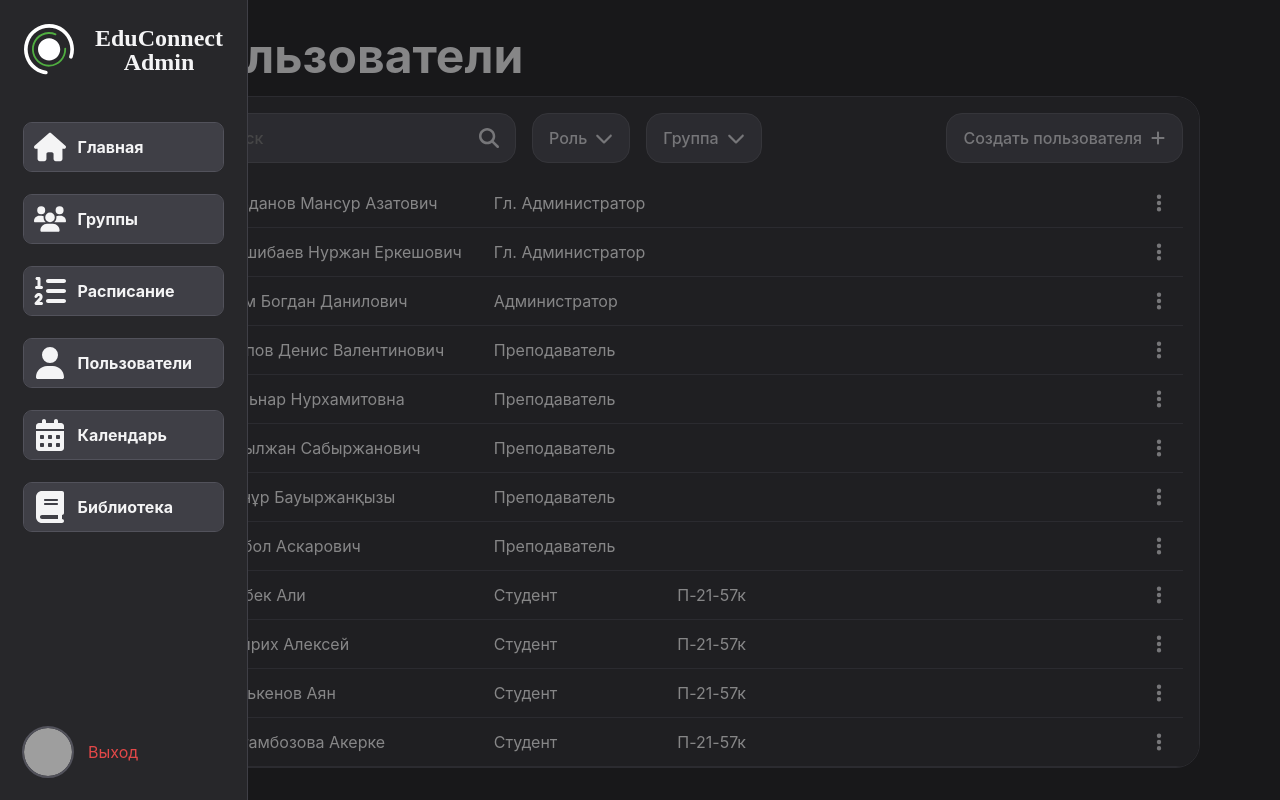
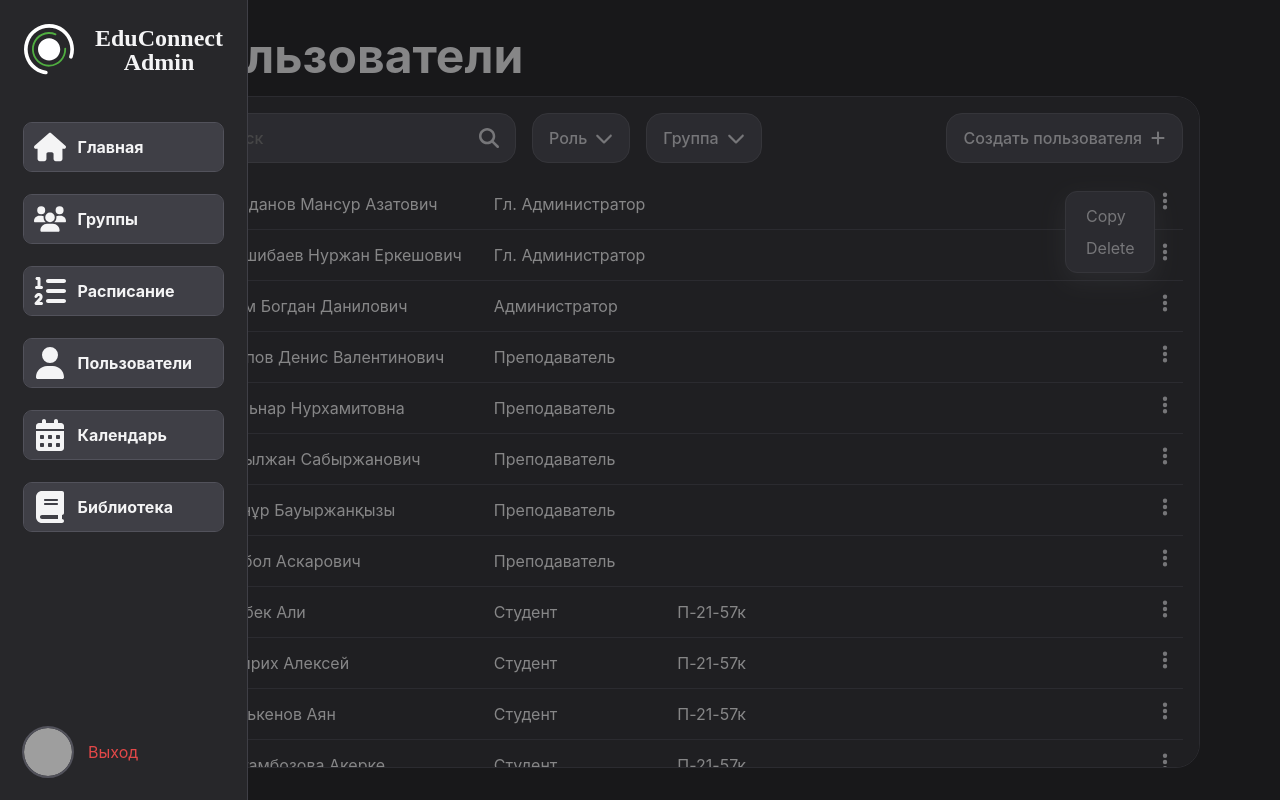
Before and after one commit to semperprimum/educonnect-admin, a Vue app: page /users in a window 1280 px wide. Both pictures are taken after a click on the button 1159 px from the left and 203 px from the top of the page. Built offline with nearby package versions, Linux system fonts and the light colour scheme; grey boxes are pictures that could not be loaded.

Commit message:
add ElipsisMenu.vue component

```diff
--- a/package.json
+++ b/package.json
@@ -11,6 +11,7 @@
   "dependencies": {
     "@fontsource-variable/inter": "^5.0.17",
     "@fontsource-variable/nunito": "^5.0.18",
+    "@popperjs/core": "^2.11.8",
     "@vueuse/core": "^10.9.0",
     "vue": "^3.4.27",
     "vue-router": "^4.3.0"
--- /dev/null
+++ b/src/components/ui/ElipsisMenu.vue
@@ -0,0 +1,136 @@
+<template>
+  <div
+    ref="menuContainer"
+    class="menu"
+  >
+    <button
+      @click="toggleMenu"
+      ref="button"
+      class="menu__toggle"
+    >
+      <ElipsisVertical />
+    </button>
+
+    <div
+      v-if="isMenuVisible"
+      ref="menu"
+      class="menu__main"
+    >
+      <button
+        v-for="option in options"
+        class="menu__option-button"
+        @click="() => option.action()"
+      >
+        {{ option.name }}
+      </button>
+      <slot></slot>
+    </div>
+  </div>
+</template>
+
+<script setup>
+import ElipsisVertical from "@/assets/icons/ElipsisVertical.vue";
+import { ref, onBeforeUnmount, nextTick } from "vue";
+import { createPopper } from "@popperjs/core";
+import { onClickOutside } from "@vueuse/core";
+
+const props = defineProps({
+  options: {
+    type: Array,
+    required: true,
+  },
+});
+
+const isMenuVisible = ref(false);
+const menuContainer = ref(null);
+const menu = ref(null);
+const button = ref(null);
+let popperInstance = null;
+
+const toggleMenu = () => {
+  isMenuVisible.value = !isMenuVisible.value;
+
+  if (isMenuVisible.value) {
+    // nextTick() нужен из-за v-if
+    nextTick(() => {
+      createPopperInstance();
+    });
+  } else {
+    destroyPopperInstance();
+  }
+};
+
+onClickOutside(menuContainer, () => {
+  isMenuVisible.value = false;
+});
+
+const createPopperInstance = () => {
+  if (menu.value && button.value) {
+    popperInstance = createPopper(button.value, menu.value, {
+      placement: "right-start",
+    });
+  }
+};
+
+const destroyPopperInstance = () => {
+  if (popperInstance) {
+    popperInstance.destroy();
+    popperInstance = null;
+  }
+};
+
+onBeforeUnmount(() => {
+  destroyPopperInstance();
+});
+</script>
+
+<style lang="scss" scoped>
+.menu {
+  position: relative;
+
+  &__toggle {
+    background: none;
+    border: none;
+    color: var(--clr-neutral-300);
+    padding: 0;
+
+    svg {
+      height: 1.25rem;
+      width: 1.25rem;
+      fill: currentColor;
+      display: block;
+    }
+  }
+
+  &__main {
+    background-color: var(--clr-neutral-700);
+    border: 1px solid var(--clr-neutral-600);
+    border-radius: 0.75rem;
+    padding: 0.5rem;
+    box-shadow: rgba(149, 157, 165, 0.2) 0px 8px 24px;
+
+    display: grid;
+
+    animation: scaleAppear 150ms ease forwards;
+  }
+
+  &__option-button {
+    background-color: transparent;
+    color: var(--clr-neutral-300);
+    border: none;
+    text-align: start;
+    border-radius: 0.5rem;
+    padding: 0.25rem 0.75rem;
+
+    transition: background-color 150ms ease;
+
+    &:hover {
+      background-color: var(--clr-neutral-600);
+    }
+
+    @media only screen and (min-width: 90em) {
+      cursor: pointer;
+    }
+  }
+}
+</style>
--- a/src/views/UsersView/components/UserList.vue
+++ b/src/views/UsersView/components/UserList.vue
@@ -7,15 +7,24 @@
       <span class="item__name">{{ user.name }}</span>
       <span>{{ user.role }}</span>
       <span>{{ user.group }}</span>
-      <button class="elipsis-button">
-        <ElipsisVertical aria-hidden="true" />
-      </button>
+      <ElipsisMenu :options="mockOptions" />
     </li>
   </ol>
 </template>
 
 <script setup>
-import ElipsisVertical from "@/assets/icons/ElipsisVertical.vue";
+import ElipsisMenu from "@/components/ui/ElipsisMenu.vue";
+
+const mockOptions = [
+  {
+    name: "Copy",
+    action: () => console.log("Copy"),
+  },
+  {
+    name: "Delete",
+    action: () => console.log("Delete"),
+  },
+];
 
 const props = defineProps({
   users: {
```
Also changed, not shown: 1 other file (tests, documents, lock files or other folders).
